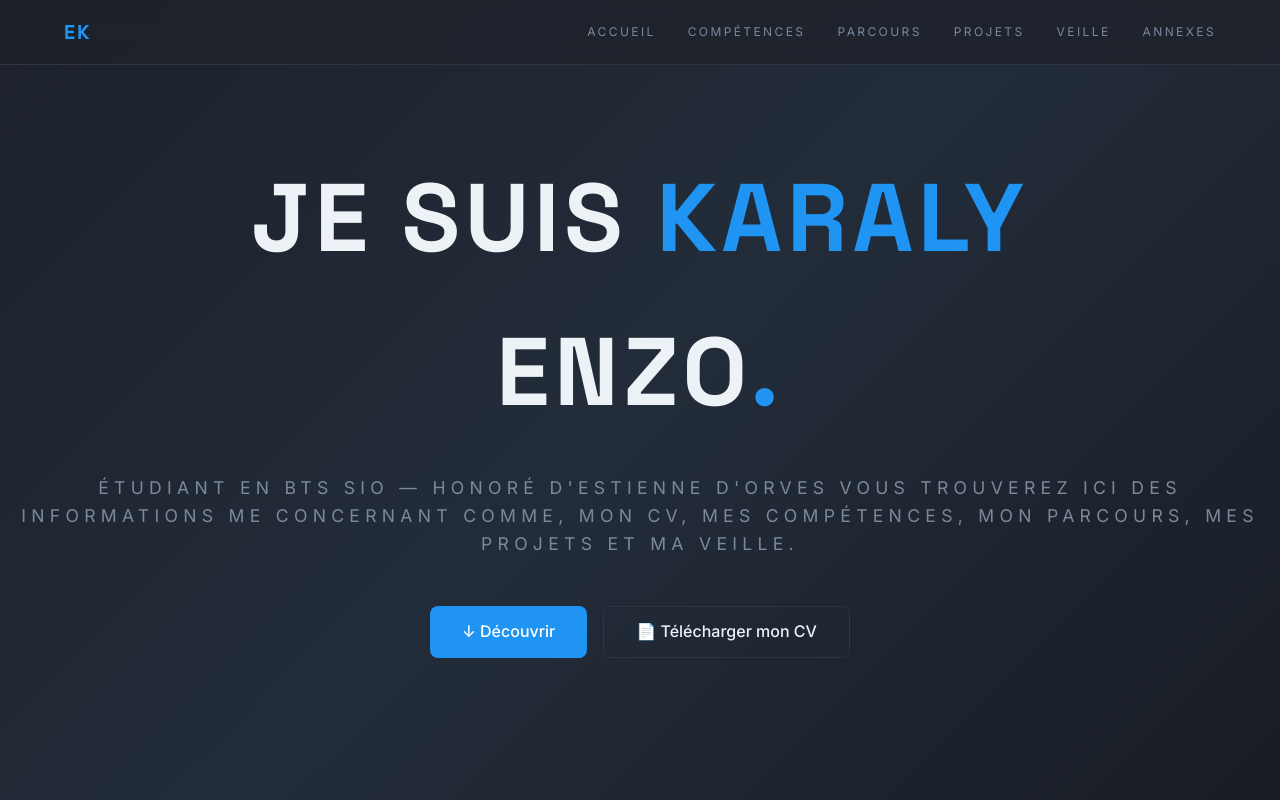
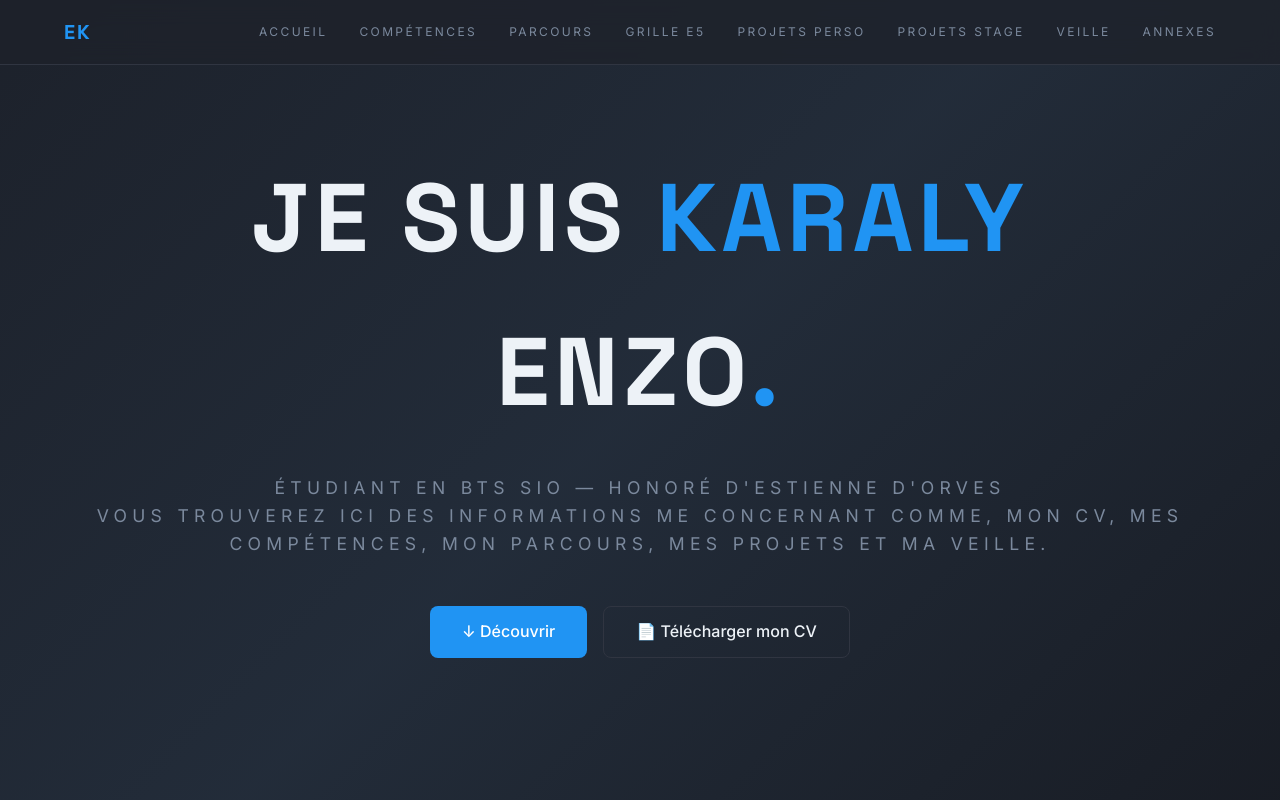
Before and after one commit to enzo12457/Portfolio_1, a plain HTML site: page index.html in a window 1280 px wide. Shown: the top 800 px of the page. Drawn offline with Linux system fonts and the light colour scheme.

Commit message:
Update index.html

```diff
--- a/index.html
+++ b/index.html
@@ -15,7 +15,9 @@
       <a href="index.html">Accueil</a>
       <a href="index.html#competences">Compétences</a>
       <a href="index.html#parcours">Parcours</a>
-      <a href="projets.html">Projets</a>
+      <a href="index.html#parcours">Grille E5</a>
+      <a href="projets.html">Projets perso</a>
+      <a href="projets.html">Projets stage</a>
       <a href="veille.html">Veille</a>
       <a href="annexes.html">Annexes</a>
     </div>
@@ -25,7 +27,9 @@
     <a href="index.html">Accueil</a>
     <a href="index.html#competences">Compétences</a>
     <a href="index.html#parcours">Parcours</a>
-    <a href="projets.html">Projets</a>
+    <a href="index.html#parcours">Grille E5</a>
+    <a href="projets.html">Projets perso</a>
+    <a href="projets.html">Projets stage</a>
     <a href="veille.html">Veille</a>
     <a href="annexes.html">Annexes</a>
   </div>
@@ -35,8 +39,8 @@
   <div class="hero-bg"></div>
   <div class="hero-content">
     <h1 class="font-display">JE SUIS <span class="accent">KARALY</span><br>ENZO<span class="accent">.</span></h1>
-    <p class="subtitle">Étudiant en BTS SIO — Honoré d'Estienne d'Orves
-    Vous trouverez ici des informations me concernant comme, mon cv, mes compétences, mon parcours, mes projets et ma veille.</p>
+    <p class="subtitle">Étudiant en BTS SIO — Honoré d'Estienne d'Orves</p>
+    <p class="subtitle">Vous trouverez ici des informations me concernant comme, mon cv, mes compétences, mon parcours, mes projets et ma veille.</p>
     <div class="buttons">
       <a href="#competences" class="btn-primary">↓ Découvrir</a>
       <a href="https://e913e2d2-1481-4cc6-b317-d223e9677787.filesusr.com/ugd/e8fa06_d0d378141735467a81538f4a71be8f2c.pdf" target="_blank" class="btn-outline">📄 Télécharger mon CV</a>
```
